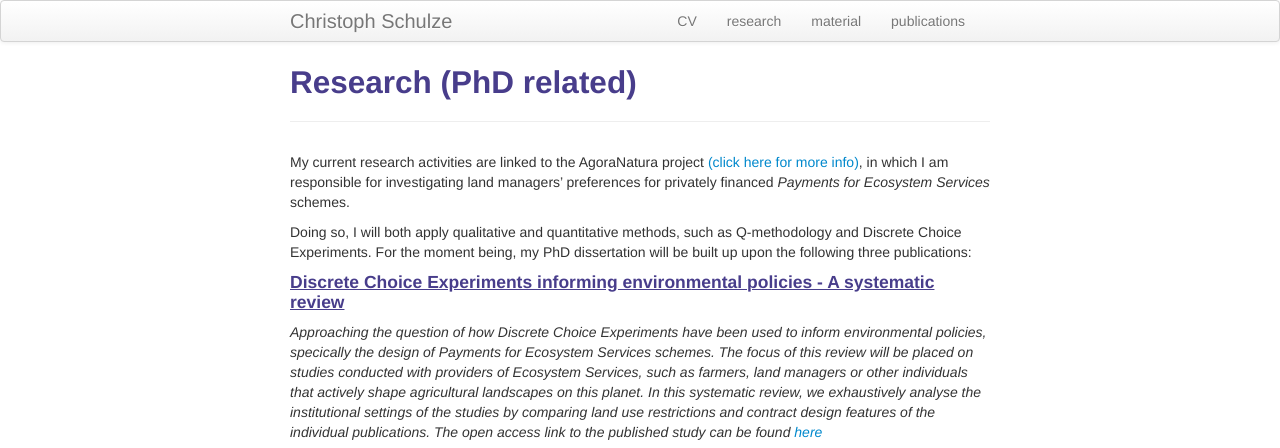
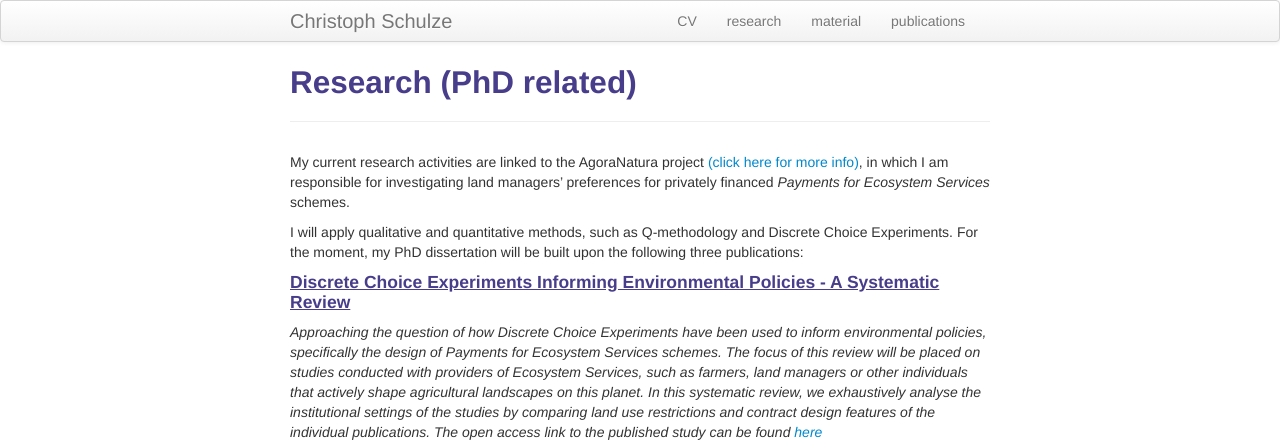
Before and after one commit to crokology/crokology.github.io, a Jekyll site: the page built from pages/research.md, in a window 1280 px wide and 900 px high, cut to the strip 0-448 px from the top of the window. Built offline with Jekyll 4.4.1, drawn with Linux system fonts in a browser that asks for light colours; some of the changed text lies outside the part shown.

Commit message:
Update research.md

```diff
--- a/pages/research.md
+++ b/pages/research.md
@@ -6,10 +6,10 @@ description: Current research activities
 
 My current research activities are linked to the AgoraNatura project <a href="https://agora-natura.de/">(click here for more info)</a>, in which I am responsible for investigating land managers' preferences for privately financed *Payments for Ecosystem Services* schemes.
 
-Doing so, I will both apply qualitative and quantitative methods, such as Q-methodology and Discrete Choice Experiments. For the moment being, my PhD dissertation will be built up upon the following three publications:
+I will apply qualitative and quantitative methods, such as Q-methodology and Discrete Choice Experiments. For the moment, my PhD dissertation will be built upon the following three publications:
 
-#### <u>Discrete Choice Experiments informing environmental policies - A systematic review</u>
-*Approaching the question of how Discrete Choice Experiments have been used to inform environmental policies, specically the design of Payments for Ecosystem Services schemes. The focus of this review will be placed on studies conducted with providers of Ecosystem Services, such as farmers, land managers or other individuals that actively shape agricultural landscapes on this planet. In this systematic review, we exhaustively analyse the institutional settings of the studies by comparing land use restrictions and contract design features of the individual publications. The open access link to the published study can be found <a href="https://doi.org/10.1111/1477-9552.12570">here</a>*
+#### <u>Discrete Choice Experiments Informing Environmental Policies - A Systematic Review </u>
+*Approaching the question of how Discrete Choice Experiments have been used to inform environmental policies, specifically the design of Payments for Ecosystem Services schemes. The focus of this review will be placed on studies conducted with providers of Ecosystem Services, such as farmers, land managers or other individuals that actively shape agricultural landscapes on this planet. In this systematic review, we exhaustively analyse the institutional settings of the studies by comparing land use restrictions and contract design features of the individual publications. The open access link to the published study can be found <a href="https://doi.org/10.1111/1477-9552.12570">here</a>*
 <div class="row-fluid">
         <a href="../assets/test.html">
             <iframe src="../assets/test.html" width="800" height="400"></iframe></a>
@@ -29,7 +29,7 @@ Doing so, I will both apply qualitative and quantitative methods, such as Q-meth
 ---
 ### Current work in progress
 #### <u>Using product labels to stimulate the provision of ecosystem services along the value chain - stakeholder perceptions</u>
-In this study, we apply Q-methodology to analyse stakeholder perceptions towards the potential to introduce product labels to inform about consumers about generated ecosystem services along the value chain. This is part of the EU financed project *Contracts2.0*. We conduct interviews with food producers, retailers and farmers' organisations across Germany, Poland and Spain. This will be followed up by a large scale consumer choice experiment in Europe.
+In this study, we apply Q-methodology to analyse stakeholder perceptions towards the potential to introduce product labels to inform consumers about generated ecosystem services along the value chain. This is part of the EU-financed project *Contracts2.0*. We conduct interviews with food producers, retailers and farmers' organisations across Germany, Poland and Spain. A large-scale consumer choice experiment in Europe will follow this up. The link to the published study can be found <a href="https://doi.org/10.1016/j.ecolecon.2023.108066">here</a>
 <div class="row-fluid">
         <a href="../assets/q-label.JPG">
             <img src="../assets/q_label.JPG"
@@ -48,7 +48,7 @@ Apart from AgoraNatura, I am also involved in the EU project <a href="https://ww
 ---
 ### Other research activities
 #### <u>Public preferences for peatland restoration in Scotland</u>
-The dissertation of my Master's degree in Ecological Economics dealt with a public preference survey in Scotland, regarding restoration policies of peatlands. I was not involved in the design of the experiment (courtesy of Julia Martin-Ortega, Michela Faccioli and Klaus Glenk), but had the chance to be the first person doing analysis with the data. The focus of my dissertation were peoples time preferencs for peatland restoration and the role of framing effects of how restoration policies are presented to the public. The open access link to the published study can be found <a href="https://doi.org/10.1016/j.gloenvcha.2021.102323">here</a>.
+The dissertation of my Master's degree in Ecological Economics dealt with a public preference survey in Scotland, regarding restoration policies of peatlands. I was not involved in the design of the experiment (courtesy of Julia Martin-Ortega, Michela Faccioli and Klaus Glenk). Still, I had the chance to be the first person analyzing the data. The focus of my dissertation was people's time preferences for peatland restoration and the role of framing effects on how restoration policies are presented to the public. The open access link to the published study can be found <a href="https://doi.org/10.1016/j.gloenvcha.2021.102323">here</a>.
 
 
 
```
Also changed, not shown: other parts of pages/research.md (+1 -1 lines).
